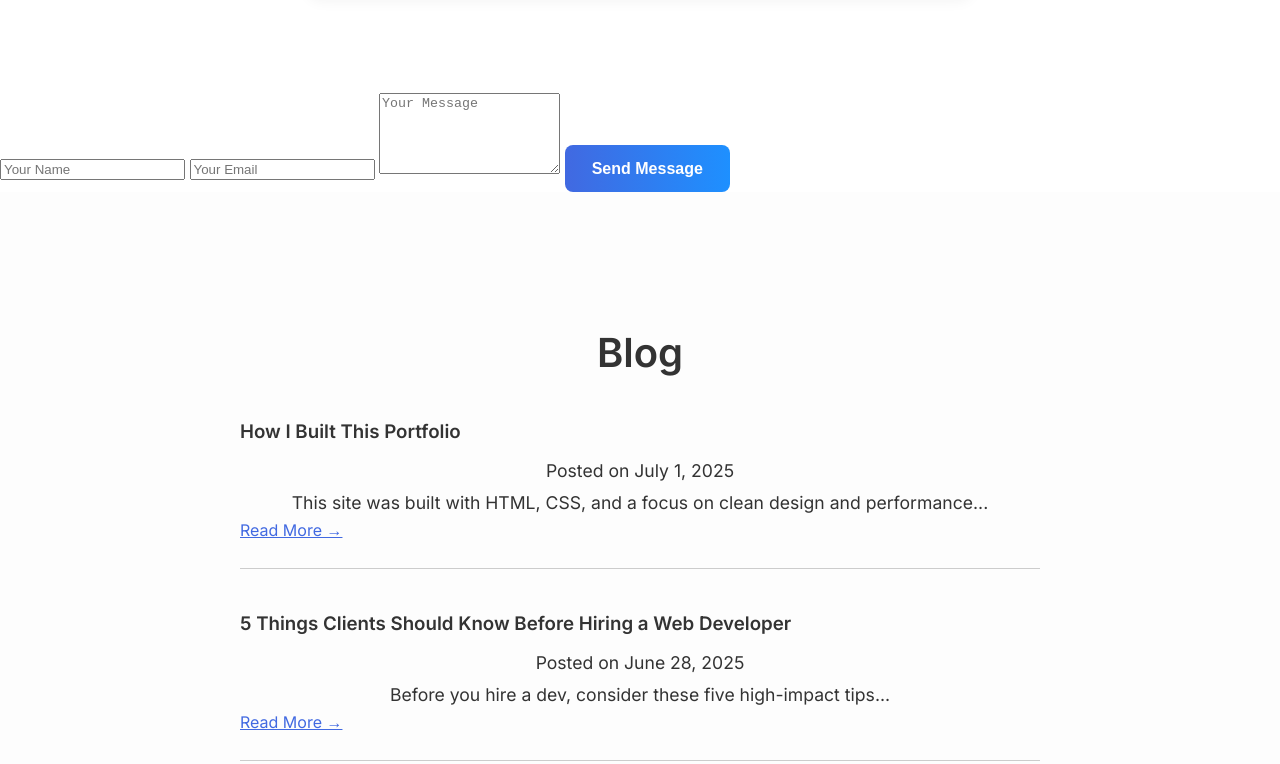
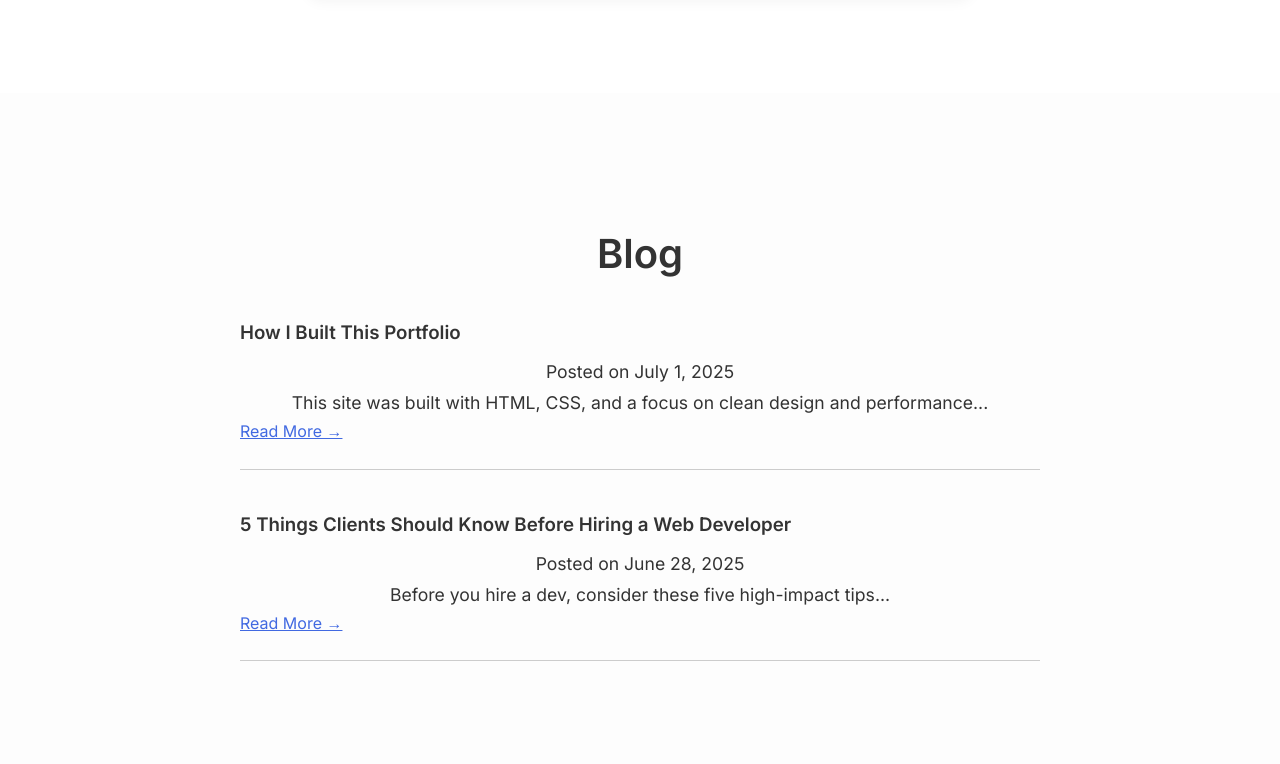
Before and after one commit to Ali-S1/ali-portfolio, a plain HTML site: page index.html in a window 1280 px wide. Shown: the part 5738-6502 px from the top of the page. Drawn offline with Linux system fonts and the light colour scheme.

Commit message:
Fix accidental duplicate contact form

```diff
--- a/index.html
+++ b/index.html
@@ -166,13 +166,6 @@
   </form>
 </section>
 
-<form name="contact" method="POST" data-netlify="true">
-  <input type="text" name="name" placeholder="Your Name" required />
-  <input type="email" name="email" placeholder="Your Email" required />
-  <textarea name="message" placeholder="Your Message" rows="5" required></textarea>
-  <button type="submit" class="btn">Send Message</button>
-</form>
-
 <section id="blog">
   <h2>Blog</h2>
   <div class="blog-posts">
```
